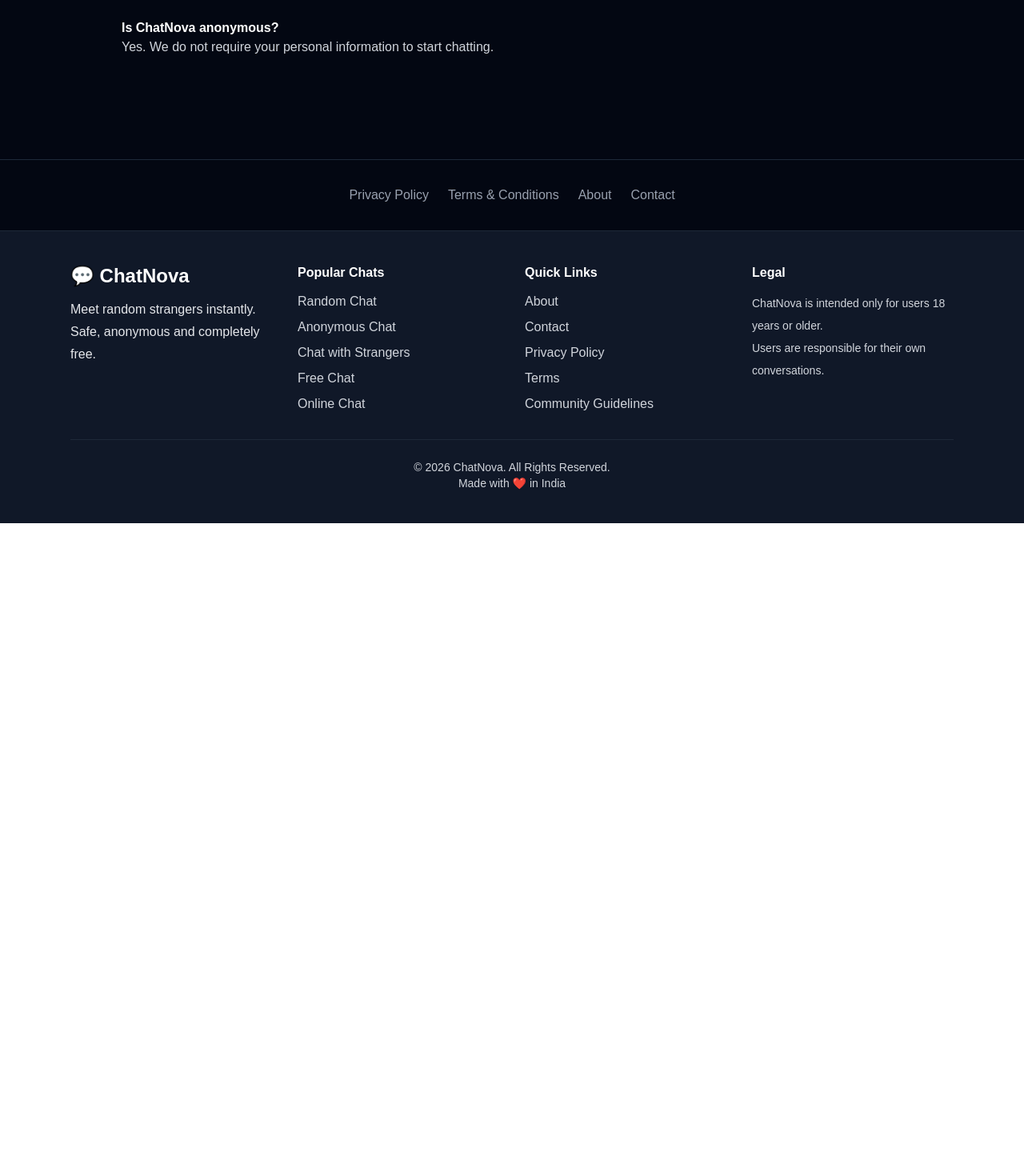
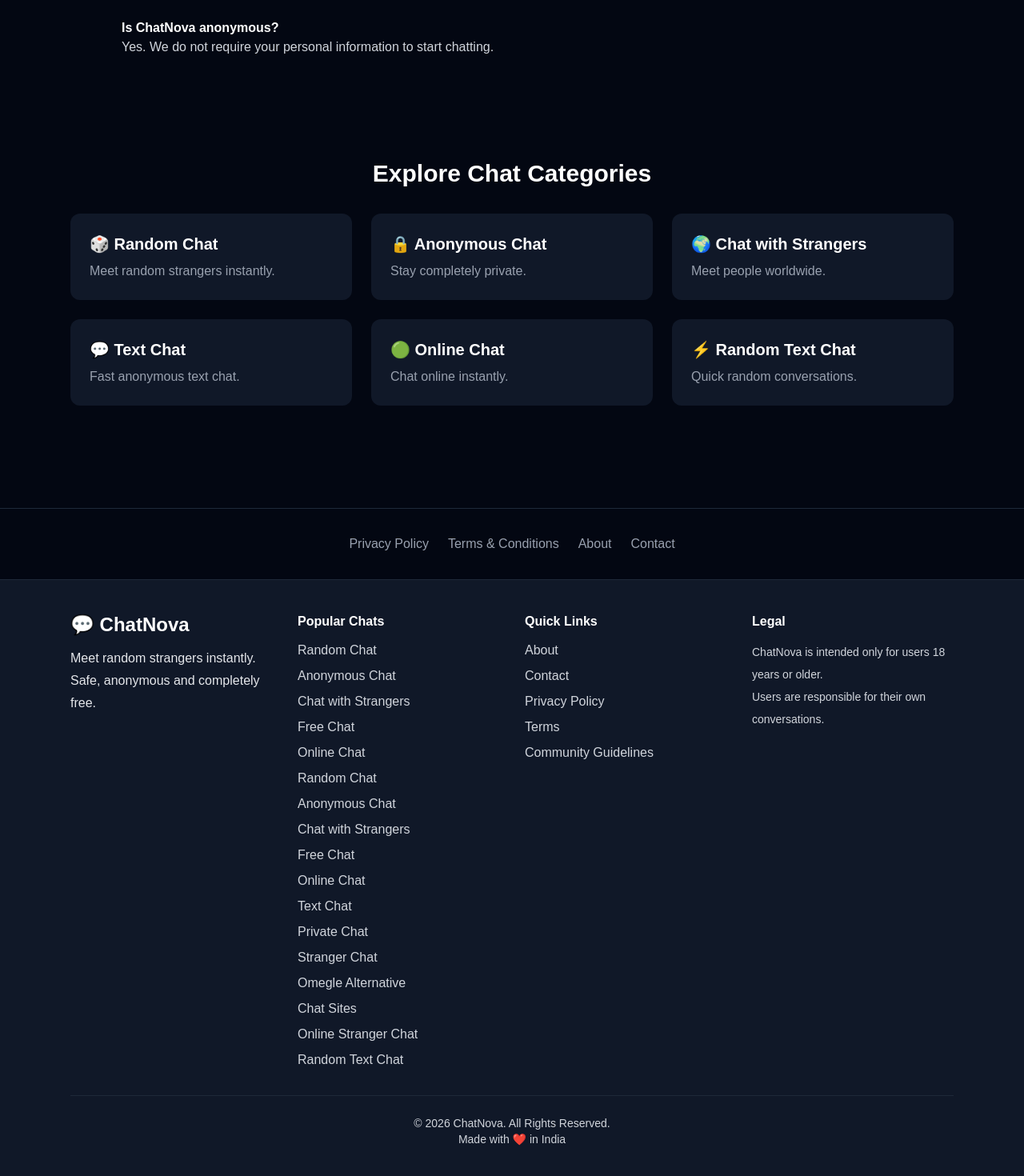
Before and after one commit to Shubhampb4499/random-chat, a Next.js app: page / in a window 1280 px wide. Shown: the part 1486-2956 px from the top of the page at 80% size. Before the commit the page ends 2140 px from the top, so only its background shows below. Built offline with nearby package versions, Linux system fonts and the light colour scheme.

Commit message:
Homepage internal SEO links

```diff
--- a/app/page.tsx
+++ b/app/page.tsx
@@ -2,6 +2,7 @@
 
 import { useState } from "react";
 import { useRouter } from "next/navigation";
+import Link from "next/link";
 import SafetyPopup from "../components/SafetyPopup";
 
 export default function Home() {
@@ -22,6 +23,7 @@
 
       {/* Hero Section */}
       <section className="flex flex-col items-center justify-center text-center px-6 py-24">
+
         <h1 className="text-5xl font-bold mb-6">
           💬 ChatNova - Free Random Chat
         </h1>
@@ -41,10 +43,12 @@
         <p className="mt-8 text-green-400 font-semibold">
           🟢 Users Online
         </p>
+
       </section>
 
       {/* What is ChatNova */}
       <section className="max-w-5xl mx-auto px-6 py-16">
+
         <h2 className="text-3xl font-bold mb-6">
           What is ChatNova?
         </h2>
@@ -54,10 +58,12 @@
           instantly connect with strangers from around the world. No account,
           no signup and no personal information required.
         </p>
+
       </section>
 
       {/* Why Choose */}
       <section className="max-w-5xl mx-auto px-6 py-16">
+
         <h2 className="text-3xl font-bold mb-8">
           Why Choose ChatNova?
         </h2>
@@ -105,10 +111,12 @@
           </div>
 
         </div>
+
       </section>
 
       {/* FAQ */}
       <section className="max-w-5xl mx-auto px-6 py-16">
+
         <h2 className="text-3xl font-bold mb-8">
           Frequently Asked Questions
         </h2>
@@ -146,10 +154,66 @@
           </div>
 
         </div>
+
+      </section>
+            {/* Explore Chat Categories */}
+      <section className="max-w-6xl mx-auto px-6 py-16">
+
+        <h2 className="text-3xl font-bold mb-8 text-center">
+          Explore Chat Categories
+        </h2>
+
+        <div className="grid md:grid-cols-2 lg:grid-cols-3 gap-6">
+
+          <Link href="/random-chat" className="bg-gray-900 p-6 rounded-xl hover:bg-gray-800 transition">
+            <h3 className="text-xl font-bold mb-2">🎲 Random Chat</h3>
+            <p className="text-gray-400">
+              Meet random strangers instantly.
+            </p>
+          </Link>
+
+          <Link href="/anonymous-chat" className="bg-gray-900 p-6 rounded-xl hover:bg-gray-800 transition">
+            <h3 className="text-xl font-bold mb-2">🔒 Anonymous Chat</h3>
+            <p className="text-gray-400">
+              Stay completely private.
+            </p>
+          </Link>
+
+          <Link href="/chat-with-strangers" className="bg-gray-900 p-6 rounded-xl hover:bg-gray-800 transition">
+            <h3 className="text-xl font-bold mb-2">🌍 Chat with Strangers</h3>
+            <p className="text-gray-400">
+              Meet people worldwide.
+            </p>
+          </Link>
+
+          <Link href="/text-chat" className="bg-gray-900 p-6 rounded-xl hover:bg-gray-800 transition">
+            <h3 className="text-xl font-bold mb-2">💬 Text Chat</h3>
+            <p className="text-gray-400">
+              Fast anonymous text chat.
+            </p>
+          </Link>
+
+          <Link href="/online-chat" className="bg-gray-900 p-6 rounded-xl hover:bg-gray-800 transition">
+            <h3 className="text-xl font-bold mb-2">🟢 Online Chat</h3>
+            <p className="text-gray-400">
+              Chat online instantly.
+            </p>
+          </Link>
+
+          <Link href="/random-text-chat" className="bg-gray-900 p-6 rounded-xl hover:bg-gray-800 transition">
+            <h3 className="text-xl font-bold mb-2">⚡ Random Text Chat</h3>
+            <p className="text-gray-400">
+              Quick random conversations.
+            </p>
+          </Link>
+
+        </div>
+
       </section>
 
       {/* Footer */}
       <footer className="border-t border-gray-800 mt-16">
+
         <div className="max-w-6xl mx-auto px-6 py-8 flex flex-wrap gap-6 justify-center text-gray-400">
 
           <a href="/privacy-policy">Privacy Policy</a>
@@ -161,6 +225,7 @@
           <a href="/contact">Contact</a>
 
         </div>
+
       </footer>
 
     </main>
--- a/components/Footer.tsx
+++ b/components/Footer.tsx
@@ -47,6 +47,29 @@
               <Link href="/free-chat">Free Chat</Link>
 
               <Link href="/online-chat">Online Chat</Link>
+              <Link href="/random-chat">Random Chat</Link>
+
+               <Link href="/anonymous-chat">Anonymous Chat</Link>
+
+               <Link href="/chat-with-strangers">Chat with Strangers</Link>
+
+              <Link href="/free-chat">Free Chat</Link>
+
+<Link href="/online-chat">Online Chat</Link>
+
+<Link href="/text-chat">Text Chat</Link>
+
+<Link href="/private-chat">Private Chat</Link>
+
+<Link href="/stranger-chat">Stranger Chat</Link>
+
+<Link href="/omegle-alternative">Omegle Alternative</Link>
+
+<Link href="/chat-sites">Chat Sites</Link>
+
+<Link href="/online-stranger-chat">Online Stranger Chat</Link>
+
+<Link href="/random-text-chat">Random Text Chat</Link>
 
             </div>
           </div>
```
Lines whose indentation alone changed are shown as unchanged.
